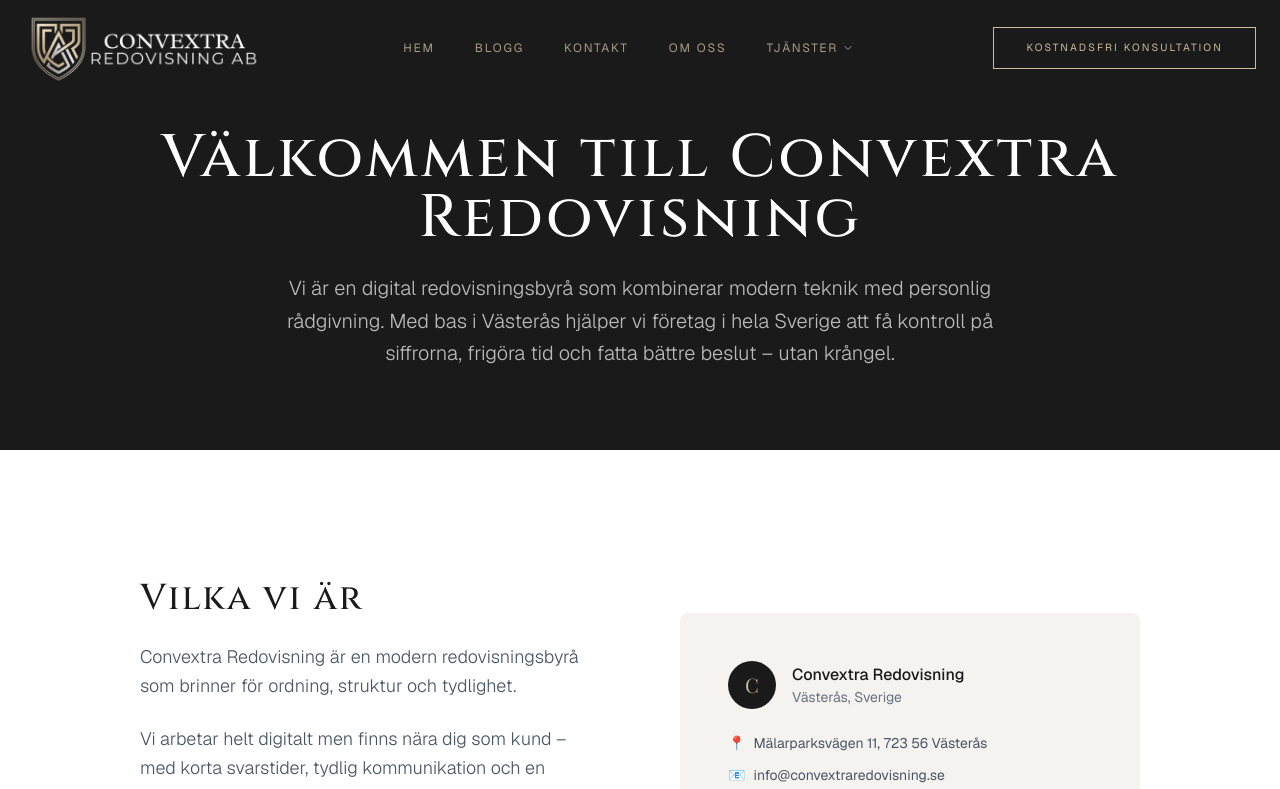
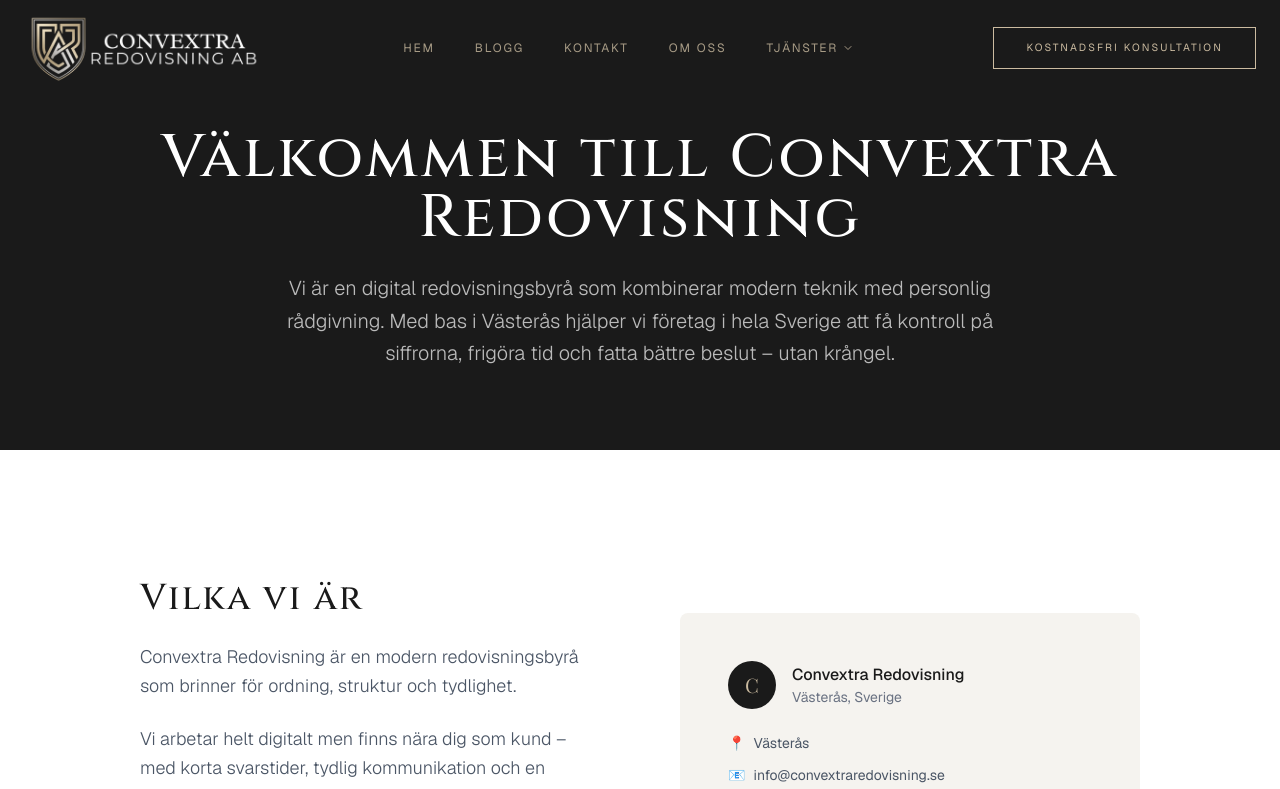
Before and after one commit to marksenwilliam/convextra-redovisning-VSCode, a Next.js app: page /om-oss in a window 1280 px wide. Shown: the top 789 px of the page. Built offline with nearby package versions, Linux system fonts and the light colour scheme; a web font is replaced by a local one.

Commit message:
refactor(address): generalize address to Västerås and update map coordinates

```diff
--- a/src/app/kontakt/page.tsx
+++ b/src/app/kontakt/page.tsx
@@ -46,12 +46,10 @@
                   </div>
                   <div>
                     <h3 className="text-[#1a1a1a] font-medium font-geist mb-1">
-                      Besöksadress
+                      Huvudkontor
                     </h3>
                     <p className="text-gray-600 font-geist font-light">
-                      Mälarparksvägen 11
-                      <br />
-                      723 56 Västerås
+                      Västerås
                     </p>
                   </div>
                 </div>
@@ -111,14 +109,14 @@
               {/* Map */}
               <div className="rounded-lg overflow-hidden h-[300px] bg-gray-100">
                 <iframe
-                  src="https://www.google.com/maps/embed?pb=!1m18!1m12!1m3!1d2029.8!2d16.5456!3d59.6162!2m3!1f0!2f0!3f0!3m2!1i1024!2i768!4f13.1!3m3!1m2!1s0x0%3A0x0!2zNTnCsDM2JzU4LjMiTiAxNsKwMzInNDQuMiJF!5e0!3m2!1sen!2sse!4v1"
+                  src="https://maps.google.com/maps?q=59.6099,16.5448&t=&z=12&ie=UTF8&iwloc=&output=embed"
                   width="100%"
                   height="100%"
                   style={{ border: 0 }}
                   allowFullScreen
                   loading="lazy"
                   referrerPolicy="no-referrer-when-downgrade"
-                  title="Convextra Redovisning kontor"
+                  title="Convextra Redovisning - Västerås"
                 ></iframe>
               </div>
             </div>
--- a/src/app/om-oss/page.tsx
+++ b/src/app/om-oss/page.tsx
@@ -103,7 +103,7 @@
               <div className="space-y-3">
                 <p className="text-gray-600 text-sm font-geist flex items-center gap-2">
                   <span className="text-[#8c7b60]">📍</span>
-                  Mälarparksvägen 11, 723 56 Västerås
+                  Västerås
                 </p>
                 <p className="text-gray-600 text-sm font-geist flex items-center gap-2">
                   <span className="text-[#8c7b60]">📧</span>
--- a/src/components/StructuredData.tsx
+++ b/src/components/StructuredData.tsx
@@ -13,16 +13,14 @@
     "email": "info@convextraredovisning.se",
     "address": {
       "@type": "PostalAddress",
-      "streetAddress": "Mälarparksvägen 11",
       "addressLocality": "Västerås",
-      "postalCode": "723 56",
       "addressRegion": "Västmanland",
       "addressCountry": "SE"
     },
     "geo": {
       "@type": "GeoCoordinates",
-      "latitude": 59.6162,
-      "longitude": 16.5528
+      "latitude": 59.6099,
+      "longitude": 16.5448
     },
     "openingHoursSpecification": [
       {
--- a/src/components/layout/Footer.tsx
+++ b/src/components/layout/Footer.tsx
@@ -93,7 +93,7 @@
                   marginWidth={0}
                   title="Convextra Redovisning - Västerås"
                   scrolling="no"
-                  src="https://maps.google.com/maps?q=M%C3%A4larparksv%C3%A4gen%2011%2C%20723%2056%2C%20V%C3%A4ster%C3%A5s&amp;t=&amp;z=14&amp;ie=UTF8&amp;iwloc=&amp;output=embed"
+                  src="https://maps.google.com/maps?q=59.6099,16.5448&amp;t=&amp;z=12&amp;ie=UTF8&amp;iwloc=&amp;output=embed"
                   loading="lazy"
                 />
               </div>
@@ -121,7 +121,7 @@
                 marginWidth={0}
                 title="Convextra Redovisning - Västerås"
                 scrolling="no"
-                src="https://maps.google.com/maps?q=M%C3%A4larparksv%C3%A4gen%2011%2C%20723%2056%2C%20V%C3%A4ster%C3%A5s&amp;t=&amp;z=14&amp;ie=UTF8&amp;iwloc=&amp;output=embed"
+                src="https://maps.google.com/maps?q=59.6099,16.5448&amp;t=&amp;z=12&amp;ie=UTF8&amp;iwloc=&amp;output=embed"
               />
             </div>
           )}
@@ -141,7 +141,7 @@
                 <div className="flex items-start gap-3 group">
                   <MapPin className="w-4 h-4 text-[#cbbba0] mt-1 flex-shrink-0" />
                   <span className="text-sm font-light text-white/70 font-geist">
-                    Mälarparksvägen 11, 723 56, Västerås
+                    Västerås
                   </span>
                 </div>
                 <div className="flex items-start gap-3 group">
```
